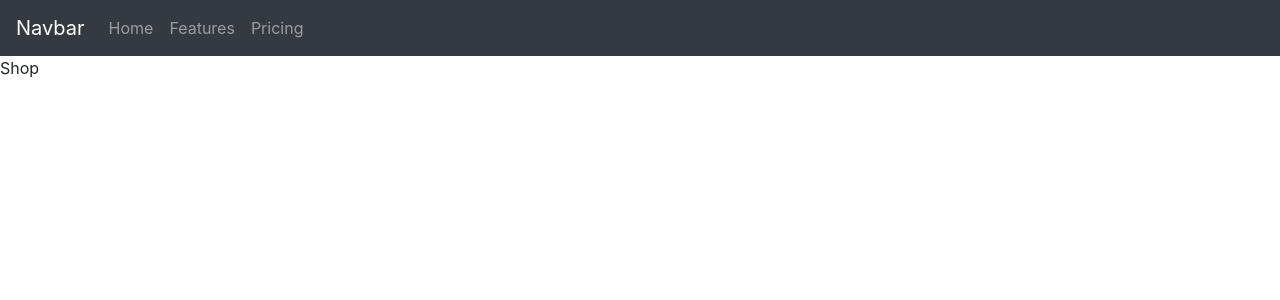
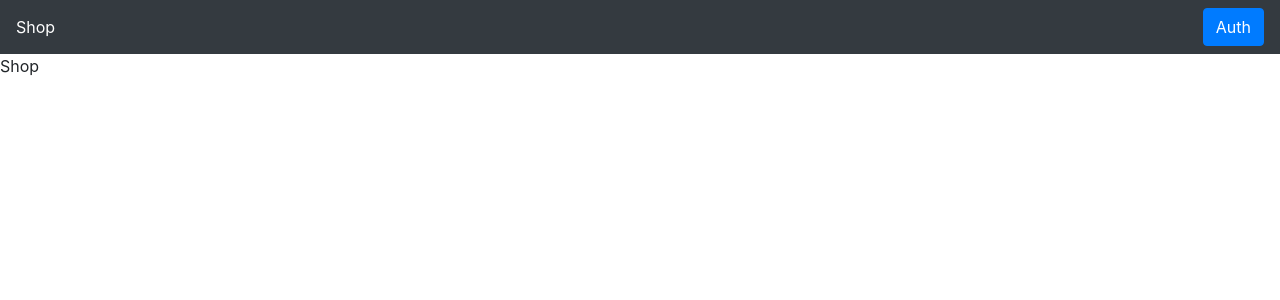
Before and after one commit to MarazorQ/online_store_Client, a React (Create React App) app: page / in a window 1280 px wide. Shown: the top 300 px of the page. Built offline with nearby package versions, Linux system fonts and the light colour scheme.

Commit message:
added some elements for navbar

```diff
--- a/src/components/NavBar.js
+++ b/src/components/NavBar.js
@@ -2,17 +2,26 @@ import React,{useContext} from "react"
 import {Context} from "../index"
 import Navbar from "react-bootstrap/Navbar"
 import Nav from "react-bootstrap/Nav"
+import { NavLink } from "react-router-dom"
+import { SHOP_ROUTE } from "../utils/const"
+import { Button } from "react-bootstrap"
 
 const NavBar = () =>{
     const {user} = useContext(Context)
     return(
         <Navbar bg="dark" variant="dark">
-            <Navbar.Brand href="#home">Navbar</Navbar.Brand>
-            <Nav className="mr-auto">
-                <Nav.Link href="#home">Home</Nav.Link>
-                <Nav.Link href="#features">Features</Nav.Link>
-                <Nav.Link href="#pricing">Pricing</Nav.Link>
-            </Nav>
+           <NavLink style={{color: "white"}} to={SHOP_ROUTE}>Shop</NavLink>
+           {user.isAuth
+            ?
+                <Nav className="ml-auto" style={{color: "white"}}>
+                    <Button>Sign in</Button>
+                    <Button>Admin menu</Button>
+                </Nav>
+            :
+                <Nav className="ml-auto" style={{color: "white"}}>
+                    <Button>Auth</Button>
+                </Nav>
+            }
         </Navbar>
     )
 }
```
